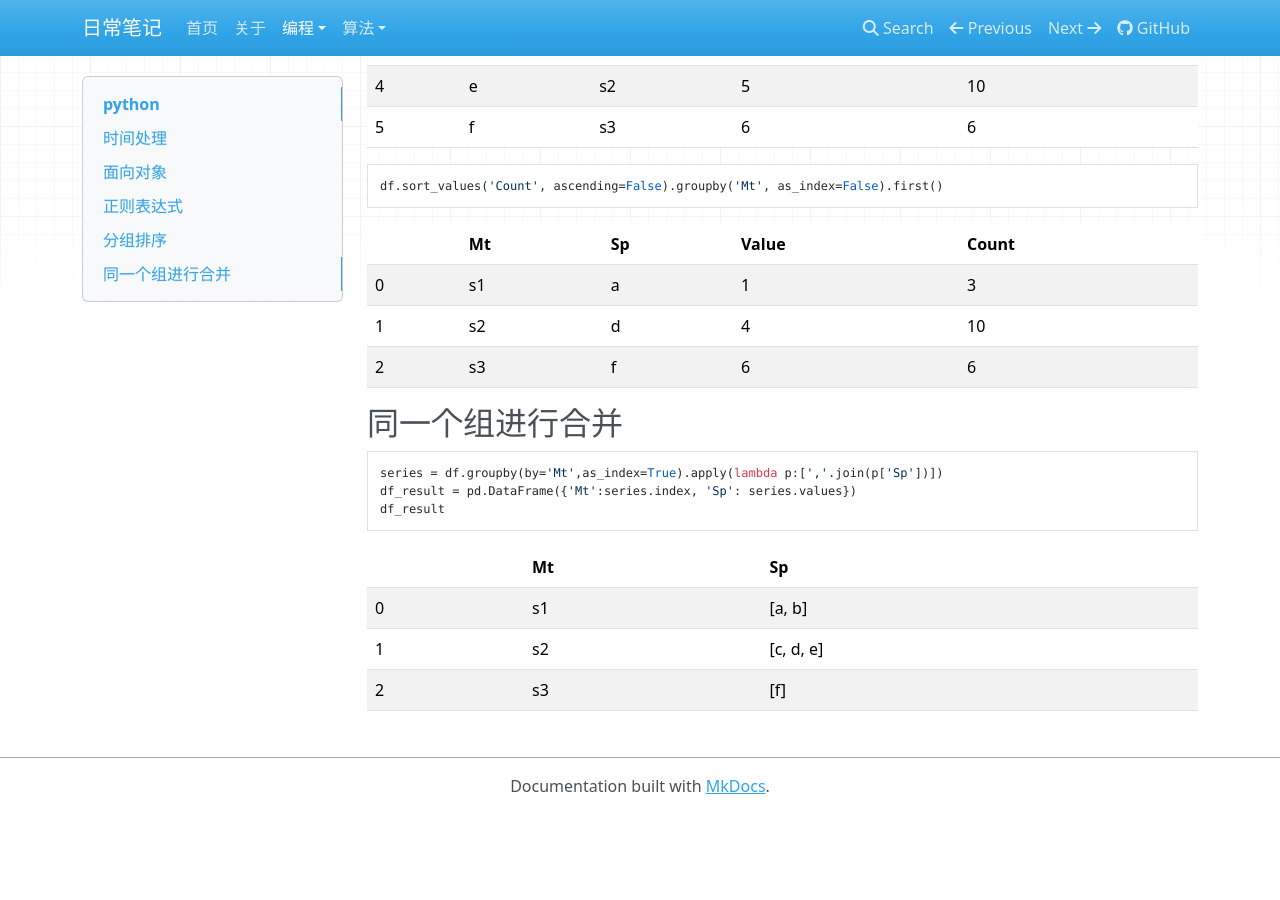
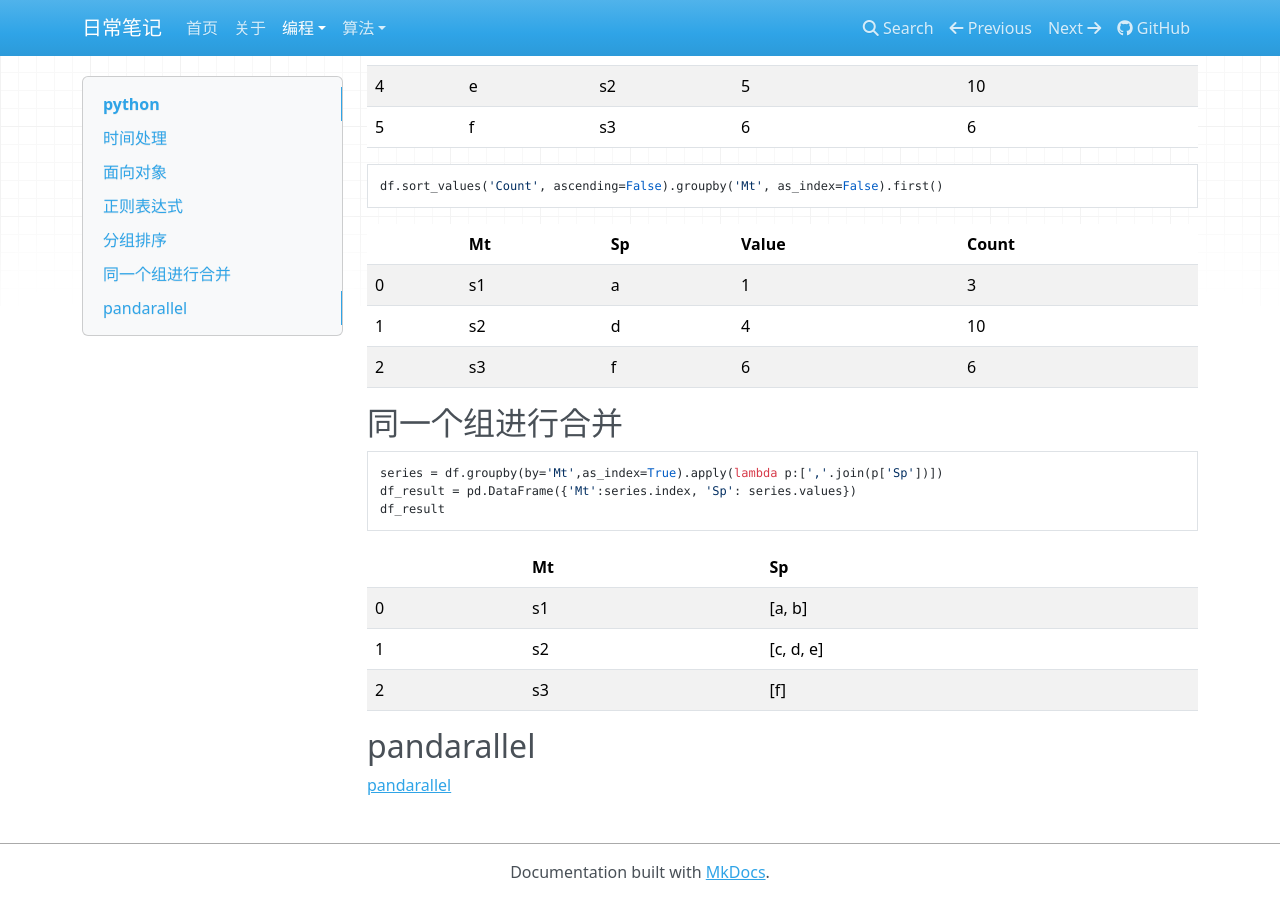
Before and after one commit to ruiqiangJiao/daily-note, an MkDocs documentation site: the page built from docs/program/python.md, in a window 1280 px wide and 900 px high, scrolled down 2611 px. Built offline with MkDocs 1.6.1, drawn with Linux system fonts in a browser that asks for light colours; nearby versions of some CDN libraries; before the commit the page ends 3425 px from its top, so only the background shows below that.

Commit message:
add pandarallel package

```diff
--- a/docs/program/python.md
+++ b/docs/program/python.md
@@ -158,3 +158,8 @@ df_result
 |0   | s1 | [a, b]   |
 |1   | s2 | [c, d, e]|
 |2   | s3 | [f]      |
+
+
+## pandarallel
+
+[pandarallel](https://github.com/nalepae/pandarallel)
```
